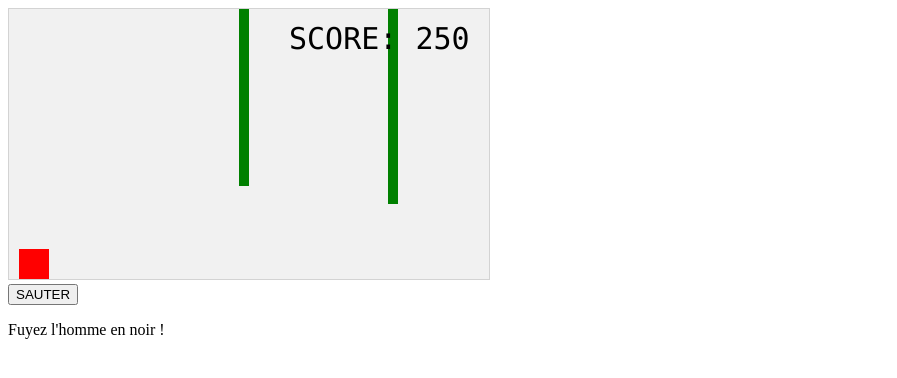
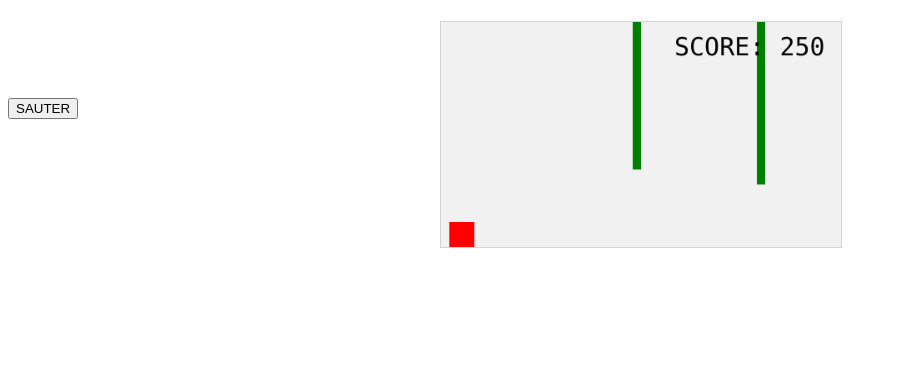
Before and after one commit to JunkJumper/NuitDeLinfo2019, a plain HTML site: page Jeux_404/main.html in a window 1280 px wide. Shown: the whole page, without its empty margins (0-897 px from the left). Drawn offline with Linux system fonts and the light colour scheme.

Commit message:
sauvegarde avant nouvelle classe

```diff
--- a/Jeux_404/main.html
+++ b/Jeux_404/main.html
@@ -8,14 +8,19 @@
             border: 1px solid #d3d3d3;
             background-color: #f1f1f1;
         }
+
+        .center {
+            text-align: center;
+        }
     </style>
 </head>
 
 <body onload="startGame()">
+    <h1 class="center">Fuyez l'homme en noir !</h1>
     <script src="./script.js"></script>
+
     <br>
-    <button onmousedown="sauter(-0.5)" onmouseup="sauter(0.05)">SAUTER</button>
-    <p>Fuyez l'homme en noir !</p>
+    <button onmousedown="sauter(-0.5)" onmouseup="sauter(0.05)" class="center">SAUTER</button>
 </body>
 
 </html>
--- a/Jeux_404/script.js
+++ b/Jeux_404/script.js
@@ -1,13 +1,7 @@
+//VARIABLES
 var personnage;
 var obstacle = [];
 var score;
-
-function startGame() {
-    personnage = new component(30, 30, "red", 10, 120);
-    personnage.gravity = 0.05;
-    score = new component("30px", "Consolas", "black", 280, 40, "text");
-    plateau.start();
-}
 
 var plateau = {
     canvas: document.createElement("canvas"),
@@ -15,6 +9,7 @@ var plateau = {
         this.canvas.width = 480;
         this.canvas.height = 270;
         this.context = this.canvas.getContext("2d");
+        this.canvas.style = "position:absolute; left: 50%; width: 400px; margin-left: -200px;";
         document.body.insertBefore(this.canvas, document.body.childNodes[0]);
         this.frameNo = 0;
         this.interval = setInterval(updateGameArea, 20);
@@ -22,6 +17,14 @@ var plateau = {
     clear: function() {
         this.context.clearRect(0, 0, this.canvas.width, this.canvas.height);
     }
+}
+
+//METHODES
+function startGame() {
+    personnage = new component(30, 30, "red", 10, 120);
+    personnage.gravity = 0.05;
+    score = new component("30px", "Consolas", "black", 280, 40, "text");
+    plateau.start();
 }
 
 function component(largeur, longueur, color, x, y, type) {
```
